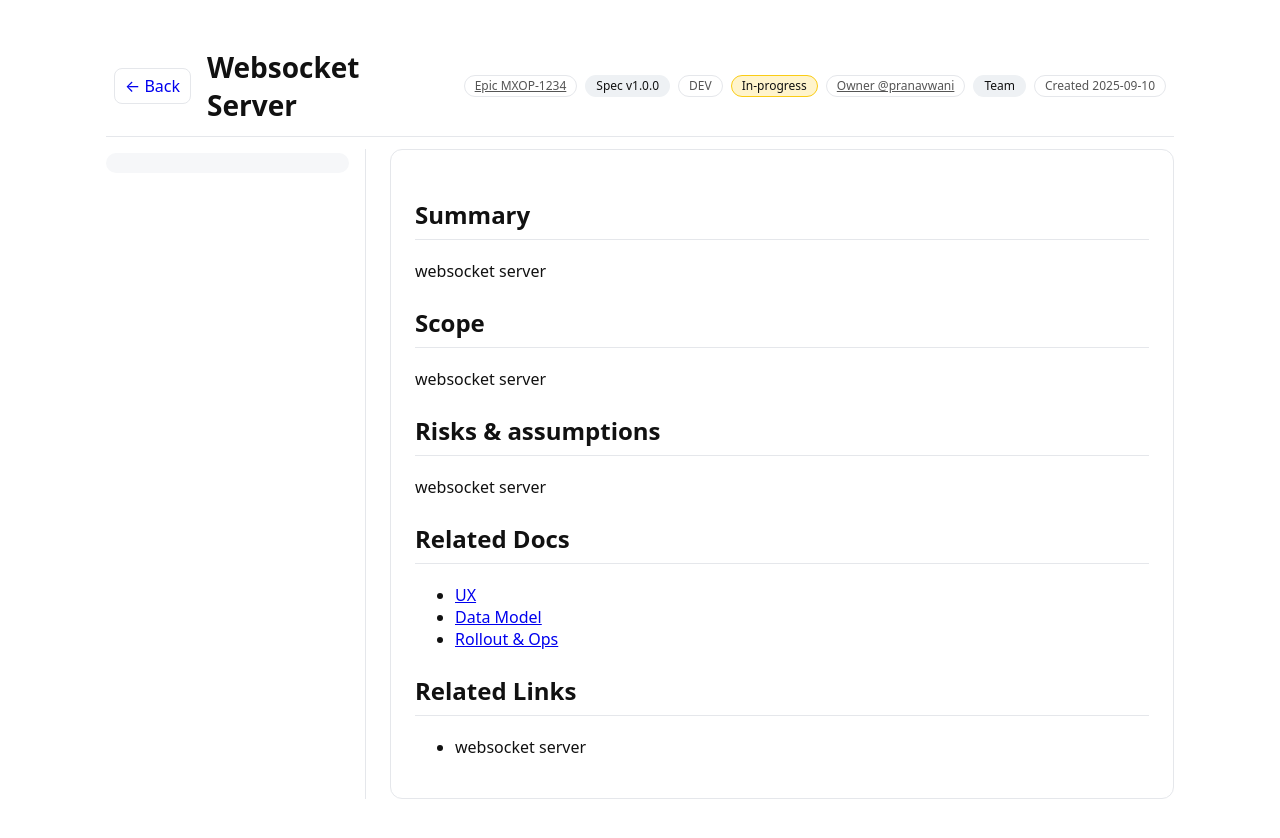
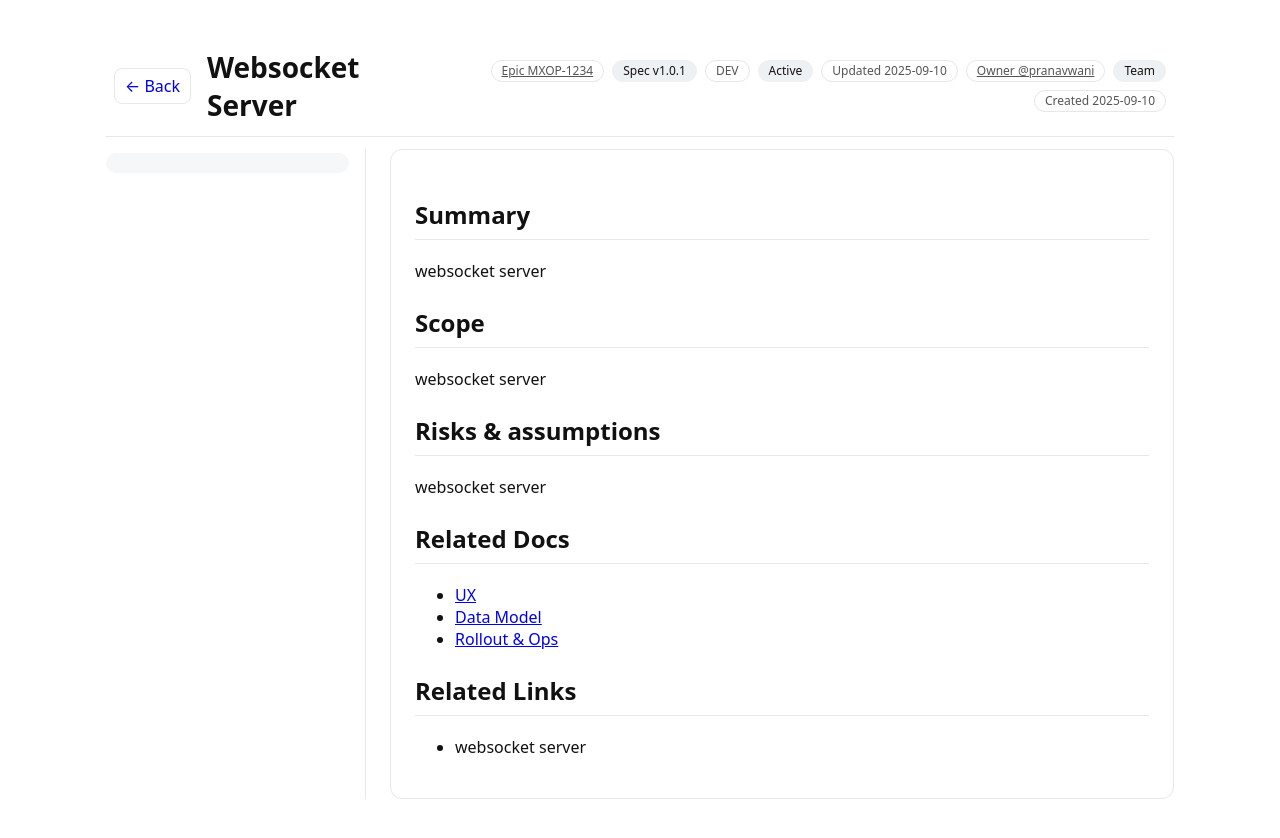
Before and after one commit to pranavwani/design-spec-v3, a Jekyll site: the page built from _specs/websocket-server/v1/index.md, in a window 1280 px wide. Shown: the top 838 px of the page. Built offline with Jekyll 4.4.1, drawn with Linux system fonts in a browser that asks for light colours.

Commit message:
chore(spec): post-merge bump/stage/status for #34

```diff
--- a/_specs/websocket-server/v1/index.md
+++ b/_specs/websocket-server/v1/index.md
@@ -4,15 +4,17 @@ epic: MXOP-1234
 family: websocket-server
 version: v1
 title: Websocket Server
-status: in-progress
+status: active
 stage: dev
-spec_version: "1.0.0"
+spec_version: "1.0.1"
 owner: "@pranavwani"
 team: ""
 created_at: 2025-09-10
-updated_at:
+updated_at: "2025-09-10"
 tags: []
 changelog:
+  - date: "2025-09-10"
+    text: 'Merged PR #34: [Spec] Websocket Server (scaffold)'
   - date: 2025-09-10
     text: "Initial scaffold from issue #33"
 nav_title: "Overview"
```
